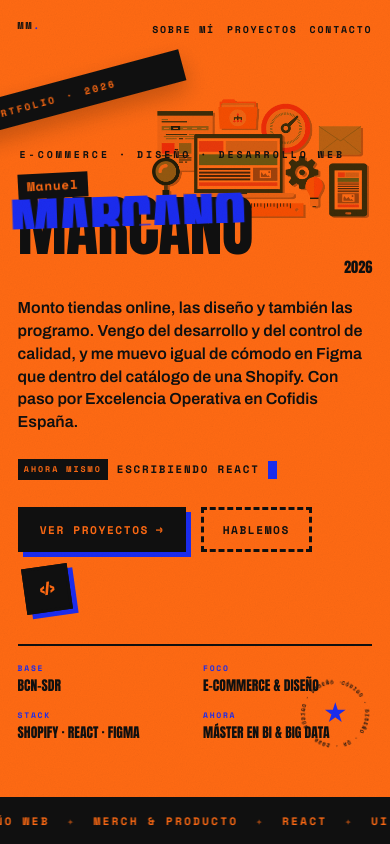
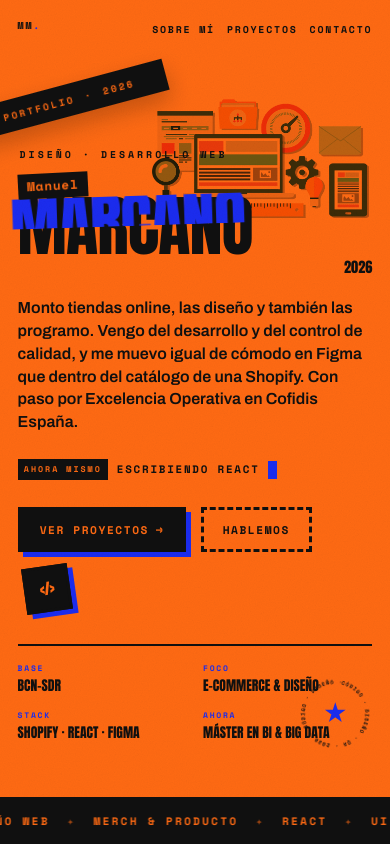
Before and after one commit to manuelmarcanoc/portoliomanuel, a React (Vite) app: page / in a window 390 px wide. Shown: the top 844 px of the page. Built offline with nearby package versions, Linux system fonts and the light colour scheme.

Commit message:
Remove ecommerce from hero and fix portfolio tape clipping

```diff
--- a/src/content.js
+++ b/src/content.js
@@ -7,7 +7,7 @@ export const site = {
   nombre: 'MANUEL',
   apellido: 'MARCANO',
   anio: '2026',
-  rol: 'E-commerce · Diseño · Desarrollo web',
+  rol: 'Diseño · Desarrollo web',
   email: 'manuelmarcanocubillas@gmail.com',
   linkedin: 'https://www.linkedin.com/in/manuelmarcanoc/',
   // CV en public/img/. Si lo renombras, cámbialo aquí.
@@ -16,7 +16,7 @@ export const site = {
 
 // --- HERO --------------------------------------------------------------- //
 export const hero = {
-  kicker: 'E-COMMERCE · DISEÑO · DESARROLLO WEB',
+  kicker: 'DISEÑO · DESARROLLO WEB',
   // La palabra gigante se imprime dos veces (negro + azul desplazado)
   palabraGigante: 'MARCANO',
   nombrePequeno: 'Manuel',
--- a/src/styles.css
+++ b/src/styles.css
@@ -243,8 +243,8 @@ a {
 .hero__tape {
   position: absolute;
   top: clamp(72px, 8vw, 116px);
-  left: -16%;
-  width: 42%;
+  left: -5%;
+  width: clamp(280px, 35vw, 420px);
   background: var(--black);
   color: var(--brand);
   transform: rotate(-15deg);
@@ -1609,8 +1609,8 @@ a {
     gap: 0.75rem;
   }
   .hero__tape {
-    width: 70%;
-    left: -22%;
+    width: clamp(200px, 50vw, 280px);
+    left: -8%;
     top: 84px;
   }
   .seal {
```
